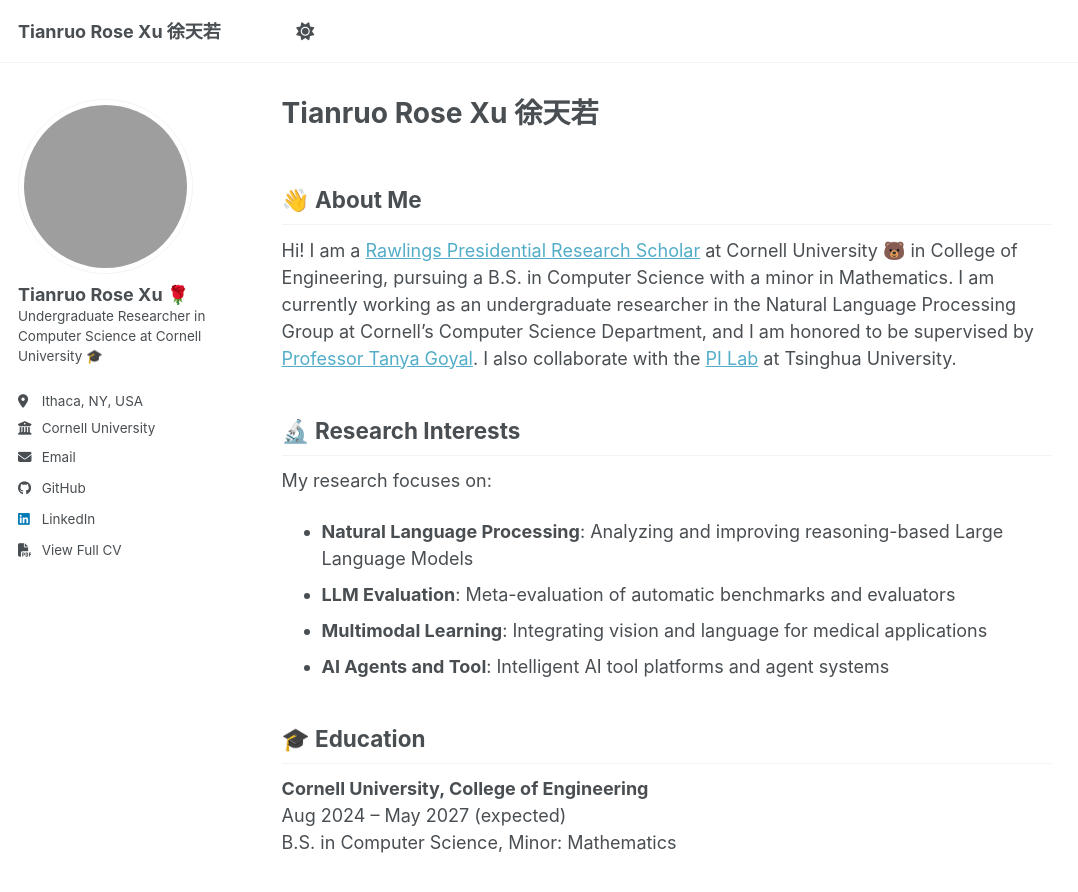
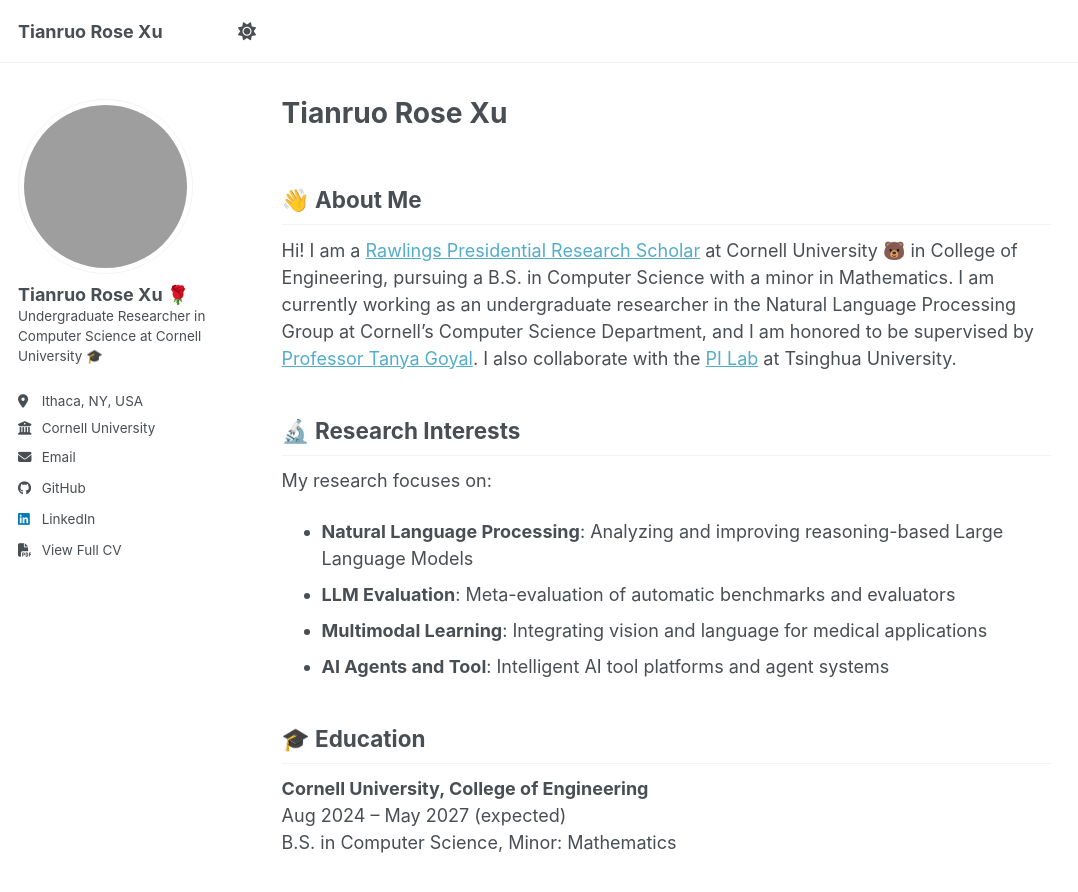
Before and after one commit to XTRose29/xtrose29.github.io, a Jekyll site: the page built from _pages/about.md, in a window 1280 px wide and 900 px high. Shown: the top 892 px of the window, without its empty margins (0-1078 px from the left). Built offline with Jekyll 4.4.1, drawn with Linux system fonts in a browser that asks for light colours; a script bundle is joined from its source files by our own code; library files that are not in the unit come from our copies.

Commit message:
Remove Chinese name from header and title

```diff
--- a/_includes/masthead.html
+++ b/_includes/masthead.html
@@ -6,7 +6,7 @@
       <nav id="site-nav" class="greedy-nav">
         <button><span class="navicon"></span></button>
         <ul class="visible-links">
-          <li class="masthead__menu-item masthead__menu-item--lg persist"><a href="{{ base_path }}/">{{ site.title }} 徐天若</a></li>
+          <li class="masthead__menu-item masthead__menu-item--lg persist"><a href="{{ base_path }}/">{{ site.title }}</a></li>
           {% for link in site.data.navigation.main %}
             {% if link.url contains 'http' %}
               {% assign domain = '' %}
--- a/_pages/about.md
+++ b/_pages/about.md
@@ -1,6 +1,6 @@
 ---
 permalink: /
-title: "Tianruo Rose Xu 徐天若"
+title: "Tianruo Rose Xu"
 author_profile: true
 redirect_from:
   - /about/
```
